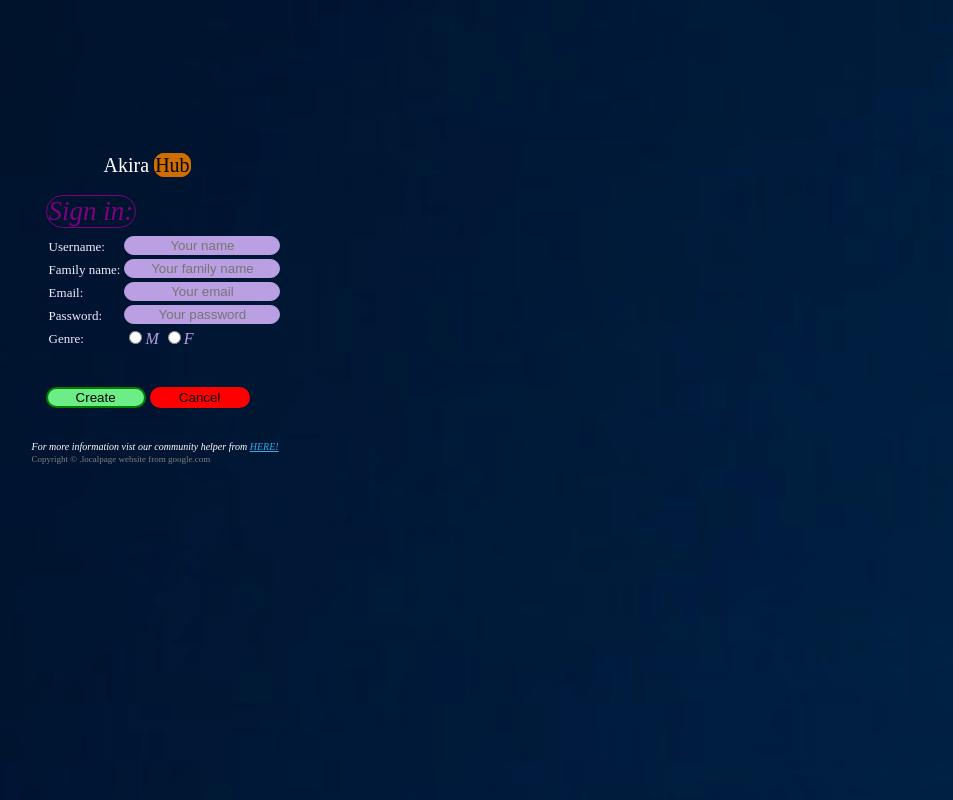
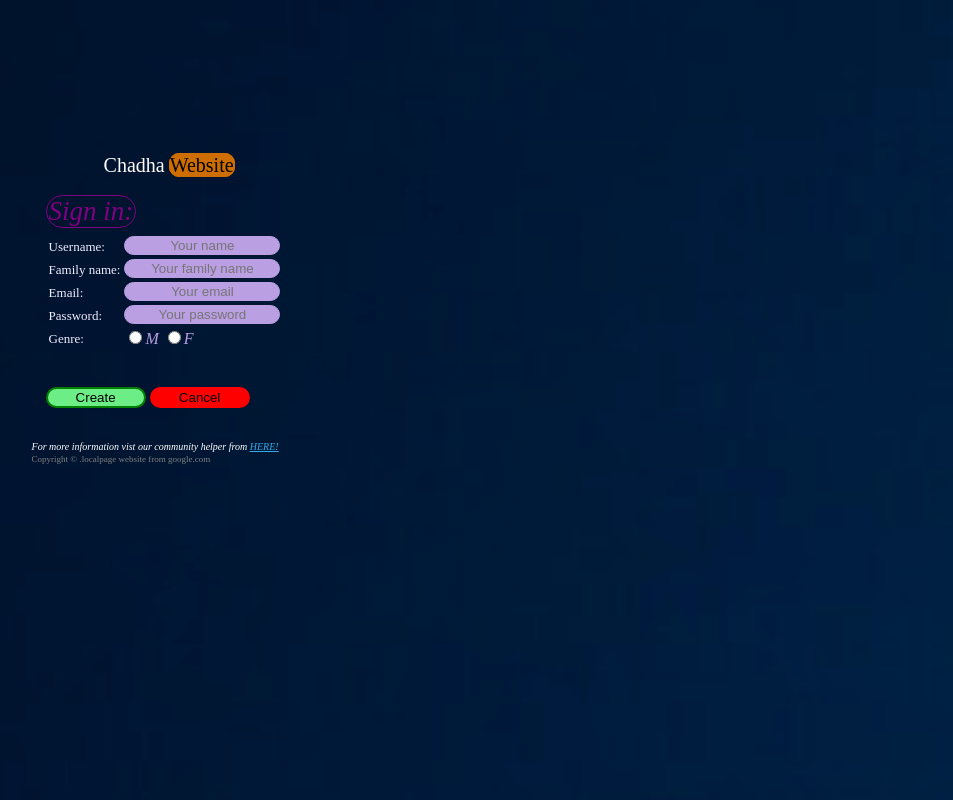
Before and after one commit to Muhamma7619/firstwebsite-bymohamed, a plain HTML site: page index.html in a window 1280 px wide. Shown: the whole page, without its empty margins (122-1075 px from the left). Drawn offline with Linux system fonts and the light colour scheme.

Commit message:
Update index.html

```diff
--- a/index.html
+++ b/index.html
@@ -39,8 +39,8 @@
 	}
 	</script>
 
-  &nbsp;&nbsp;&nbsp;&nbsp;&nbsp;&nbsp;&nbsp;&nbsp;&nbsp;&nbsp;&nbsp;&nbsp;&nbsp;&nbsp;&nbsp;&nbsp;&nbsp;&nbsp;<a class="title" >Akira </a>
-	<a class="title1" >Hub</a>
+  &nbsp;&nbsp;&nbsp;&nbsp;&nbsp;&nbsp;&nbsp;&nbsp;&nbsp;&nbsp;&nbsp;&nbsp;&nbsp;&nbsp;&nbsp;&nbsp;&nbsp;&nbsp;<a class="title" >Chadha</a>
+	<a class="title1" >Website</a>
 	<br>
 	<br>
 	<form action="mysql.php"  method="post" >
```
